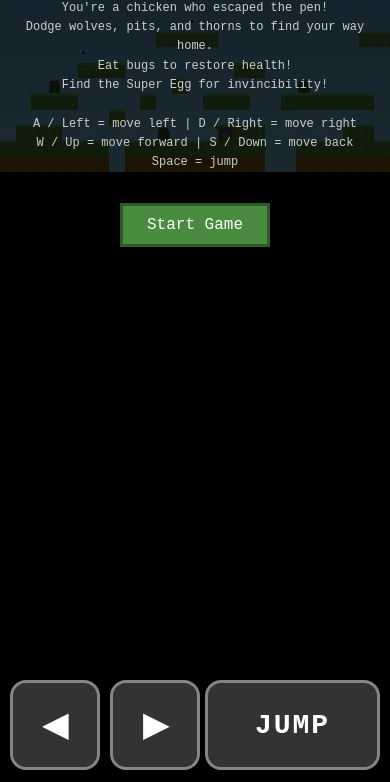
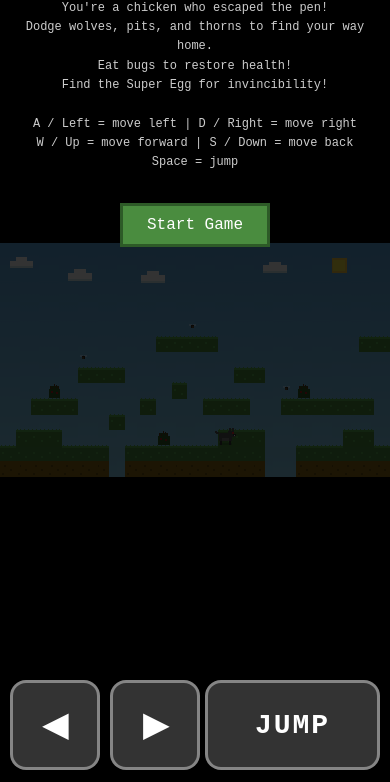
Before and after one commit to danpederson83/ChickenLand, a plain HTML site: page index.html in a window 390 px wide. Shown: the part 62-844 px from the top of the page. Drawn offline with Linux system fonts and the light colour scheme; no server answers.

Commit message:
stripped out landscape stuff

```diff
--- a/index.html
+++ b/index.html
@@ -136,6 +136,7 @@
     bottom: 0;
     left: 0;
     right: 0;
+    height: 110px;
     z-index: 100;
     pointer-events: none;
     user-select: none;
@@ -176,7 +177,24 @@
       height: 100dvh;
       overflow: hidden;
     }
-    canvas { border: none; border-radius: 0; }
+    #gameContainer {
+      width: 100vw;
+      height: 100vh;
+      height: 100dvh;
+      display: flex;
+      flex-direction: column;
+      align-items: center;
+      justify-content: center;
+    }
+    canvas {
+      width: 100vw;
+      height: calc(100dvh - 110px);
+      height: calc(100vh - 110px);
+      border: none;
+      border-radius: 0;
+      object-fit: contain;
+      object-position: center center;
+    }
     #touchControls { display: block; }
     #startScreen, #winScreen, #deathScreen {
       position: fixed;
@@ -189,19 +207,6 @@
     #startScreen h1, #winScreen h1, #deathScreen h1 { font-size: 28px; }
     #startScreen p, #winScreen p, #deathScreen p { font-size: 12px; }
     .btn { font-size: 16px; padding: 10px 24px; }
-  }
-
-  @media (max-width: 840px) and (orientation: landscape) {
-    #startScreen, #winScreen, #deathScreen { padding: 10px; }
-    #startScreen h1, #winScreen h1, #deathScreen h1 { font-size: 22px; margin-bottom: 4px; }
-    #startScreen p, #winScreen p, #deathScreen p { font-size: 11px; margin-bottom: 4px; line-height: 1.3; }
-    .btn { font-size: 14px; padding: 8px 20px; margin-top: 4px; }
-    #highScoreBanner { margin-top: 6px; padding: 6px 14px; font-size: 14px; }
-    #highScoreBanner .hs-name { font-size: 16px; }
-    #highScoreBanner .hs-time { font-size: 12px; }
-    #btn-left { width: 70px; height: 70px; font-size: 32px; bottom: 8px; }
-    #btn-right { width: 70px; height: 70px; font-size: 32px; bottom: 8px; left: 90px; }
-    #btn-jump { height: 70px; font-size: 22px; bottom: 8px; }
   }
 </style>
 </head>
@@ -258,66 +263,6 @@
 const GRAVITY = 0.55;
 const JUMP_FORCE = -10;
 const SUPER_EGG_DURATION = 300; // 5 seconds at 60fps
-const GAME_ASPECT = W / H; // 800/480 = 5/3
-
-// --- RESPONSIVE SCALING ---
-const isMobile = () => window.innerWidth <= 840;
-const container = document.getElementById('gameContainer');
-const CTRL_HEIGHT = 110; // reserved space for touch controls in portrait
-
-function resizeCanvas() {
-  if (!isMobile()) {
-    // Desktop: reset to native size
-    container.style.width = '';
-    container.style.height = '';
-    canvas.style.width = '';
-    canvas.style.height = '';
-    canvas.style.position = '';
-    canvas.style.left = '';
-    canvas.style.top = '';
-    return;
-  }
-
-  const vw = window.innerWidth;
-  const vh = window.visualViewport ? window.visualViewport.height : window.innerHeight;
-  const isLandscape = vw > vh;
-
-  let availW, availH;
-  if (isLandscape) {
-    // Landscape: use full viewport, controls overlay on top
-    availW = vw;
-    availH = vh;
-  } else {
-    // Portrait: reserve space at the bottom for touch controls
-    availW = vw;
-    availH = vh - CTRL_HEIGHT;
-  }
-
-  // Scale to fit the 800x480 aspect ratio within available space
-  let scale = Math.min(availW / W, availH / H);
-  let drawW = Math.floor(W * scale);
-  let drawH = Math.floor(H * scale);
-
-  // Center the canvas
-  let offsetX = Math.floor((vw - drawW) / 2);
-  let offsetY = isLandscape ? Math.floor((vh - drawH) / 2) : 0;
-
-  // Size the container to fill viewport
-  container.style.width = vw + 'px';
-  container.style.height = vh + 'px';
-
-  // Position and size the canvas
-  canvas.style.position = 'absolute';
-  canvas.style.width = drawW + 'px';
-  canvas.style.height = drawH + 'px';
-  canvas.style.left = offsetX + 'px';
-  canvas.style.top = offsetY + 'px';
-}
-
-window.addEventListener('resize', resizeCanvas);
-window.addEventListener('orientationchange', () => setTimeout(resizeCanvas, 150));
-resizeCanvas();
-
 // Colors - Stardew Valley palette
 const C = {
   sky: '#87CEEB',
```
